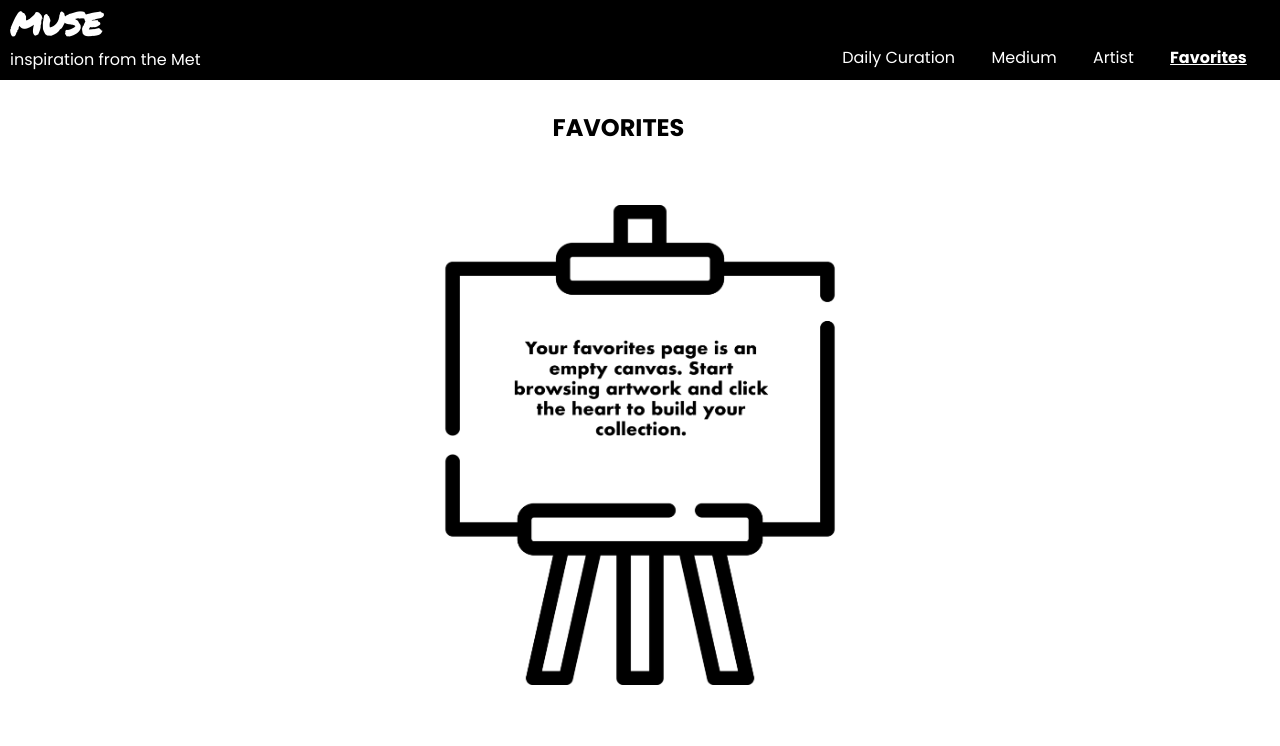
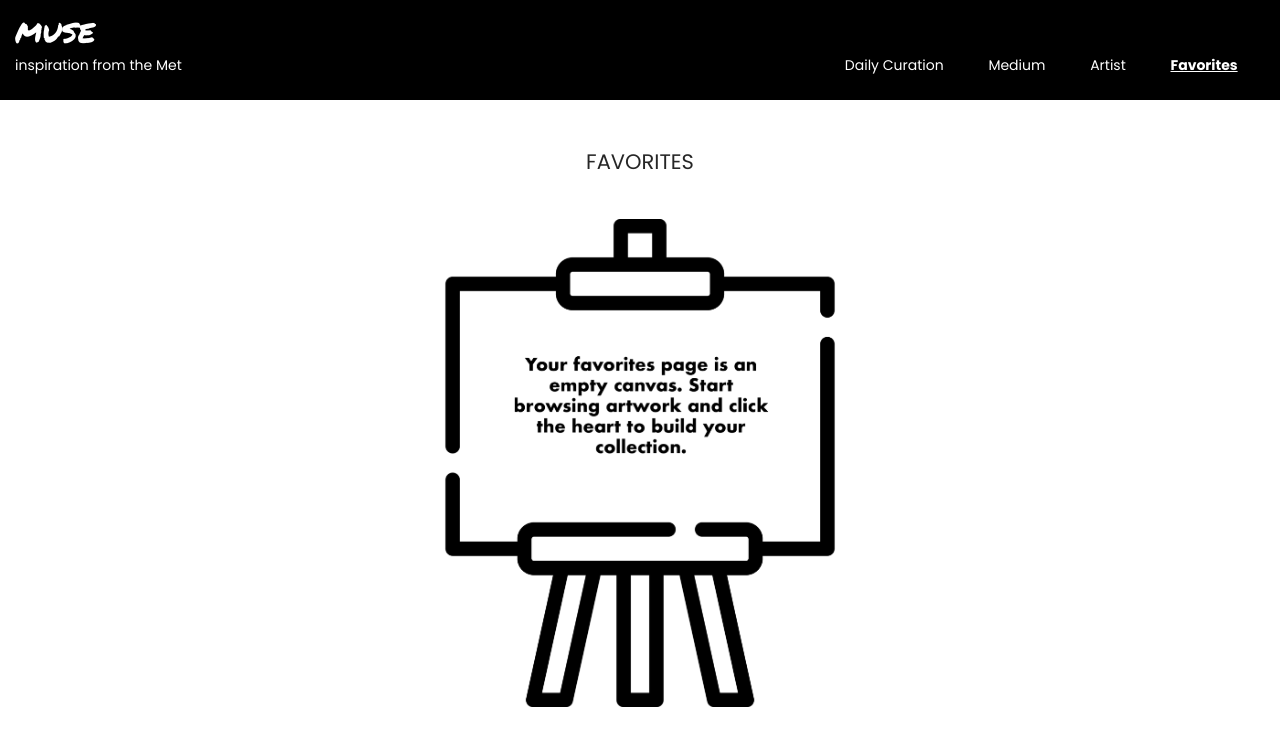
Before and after one commit to allyjarjour/muse, a React (Create React App) app: page /favorites in a window 1280 px wide. Shown: the top 746 px of the page. Built offline with nearby package versions, Linux system fonts and the light colour scheme.

Commit message:
Add hamburger menu, make UI updates and add TS

```diff
--- a/src/App/App.css
+++ b/src/App/App.css
@@ -4,3 +4,24 @@
   padding: 0;
   font-family: 'Poppins', sans-serif;
 }
+
+.App {
+  height: 100vh;
+  overflow: auto;
+  display: grid;
+  grid-template-columns: 100%;
+  grid-template-rows: 100px auto;
+  row-gap: 15px;
+  grid-template-areas:
+    'header'
+    'main';
+}
+
+.App > header {
+  grid-area: header;
+}
+
+.App > main {
+  grid-area: main;
+  overflow: auto;
+}
--- a/src/App/App.js
+++ b/src/App/App.js
@@ -1,5 +1,6 @@
 import React from 'react';
 import './App.css';
+import 'antd/dist/antd.css';
 import { NavBar } from '../NavBar/NavBar'
 import { FavoritesPage } from '../FavoritesPage/FavoritesPage'
 import { Switch, Route } from "react-router-dom";
@@ -12,13 +13,13 @@ import { OtherWorkByArtist } from '../OtherWorkByArtist/OtherWorkByArtist'
 import { useStore } from "../store";
 
 
-
 function App() {
   const { state } = useStore();
 
   return (
     <div className="App">
       <NavBar />
+      <main>
         <Switch>
           <Route path="/expanded-view/:artwork">
             <ExpandedView artwork={state.currentArtwork} />
@@ -46,6 +47,7 @@ function App() {
             <DailyCuration page="daily-curation" />
           </Route>
         </Switch>
+      </main>
     </div>
   );
 }
--- a/src/DailyCuration/DailyCuration.css
+++ b/src/DailyCuration/DailyCuration.css
@@ -4,8 +4,6 @@
   width: 100%;
   flex-wrap: wrap;
   justify-content: space-around;
-  overflow: scroll;
-  height: 80vh;
 }
 
 .results-message {
--- a/src/DailyCuration/DailyCuration.js
+++ b/src/DailyCuration/DailyCuration.js
@@ -33,8 +33,8 @@ export const DailyCuration = ({ page }) => {
       let data = await getDailyCollectionIds(topic);
       if (data.objectIDs) data.objectIDs = await data.objectIDs.splice(0, 50);
       dataObjects = await getDailyCollection(data.objectIDs);
-      await updateCollection(dataObjects);
-      await setIsLoading(false)
+      updateCollection(dataObjects);
+      setIsLoading(false)
     }
     if (page === "culture-or-artist") {
       let artworkIds = await fetchByArtistOrCulture(state.cultureOrArtistQuery.search);
--- a/src/ExpandedView/ExpandedView.css
+++ b/src/ExpandedView/ExpandedView.css
@@ -10,7 +10,7 @@
 }
 
 .ExpandedView {
-  margin-top: 50px;
+  margin-top: 150px;
   display: flex;
   flex-direction: column;
 }
--- a/src/FavoritesPage/FavoritesPage.css
+++ b/src/FavoritesPage/FavoritesPage.css
@@ -1,17 +1,15 @@
 .FavoritesPage h1 {
   text-transform: uppercase;
-  margin: 30px auto;
-  width: 175px;
+  margin-top: 30px;
+  text-align: center;
 }
 
 .blank-canvas {
   width: 100%;
-  height: 400px;
 }
 
 @media all and (min-width: 600px) {
   .blank-canvas {
     width: 40%;
-    height: 480px;
   }
 }
--- a/src/FavoritesPage/FavoritesPage.js
+++ b/src/FavoritesPage/FavoritesPage.js
@@ -1,8 +1,7 @@
 import React from 'react'
 import './FavoritesPage.css'
 import { useStore } from "../store";
-import { ArtWorkPreview } from "../ArtWorkPreview/ArtWorkPreview";
-import emptyCanvas from "./empty-canvas.png";
+import { ArtWorkPreview } from "../ArtWorkPreview/ArtWorkPreview.js";
 
 export const FavoritesPage = () => {
   const { state } = useStore();
--- a/src/NavBar/NavBar.css
+++ b/src/NavBar/NavBar.css
@@ -4,24 +4,31 @@ header h1 {
   color: white;
   width: 20%;
   display: inline-block;
-  padding-top: 20px;
+  padding-top: 0px;
+  margin-bottom: 0px;
 }
 
 header {
-  padding: 0px 10px 10px 10px;
+  padding: 0px 15px;
   background-color: black;
-  height: 13vh;
   display: flex;
   width: 100%;
   justify-content: space-between;
-  min-height: 120px;
 }
 
 header a {
   text-decoration: none;
 }
 
+.hamburger-menu {
+  color: white;
+  font-size: 30px;
+  cursor: pointer;
+  align-self: center;
+}
+
 .title-container {
+  margin-top: 10px;
   display: flex;
   flex-direction: column;
 }
@@ -44,24 +51,35 @@ header a {
   font-weight: bold;
 }
 
+.nav-btn-container.desktop {
+  display: none;
+}
+
+.ant-dropdown-link {
+  color: white;
+}
+
+.dropdown-hamburger-menu .mobile a {
+  color: black;
+}
+
 @media all and (min-width: 600px) {
   .nav-btn-container {
     justify-content: space-around;
     flex-direction: row;
     min-width: 400px;
-    margin-top: 45px;
+    align-self: flex-end;
+    margin-bottom: 10px;
   }
   header p {
     margin-right: 10px;
   }
 
-  header {
-    height: 10vh;
-    min-height: 80px;
+  .hamburger-menu {
+    display: none;
   }
 
-  header h1 {
-    padding-top: 0px;
+  .nav-btn-container.desktop {
+    display: inherit;
   }
-
 }
--- a/src/NavBar/NavBar.js
+++ b/src/NavBar/NavBar.js
@@ -2,9 +2,51 @@ import React from 'react'
 import './NavBar.css'
 import { NavLink, Link } from "react-router-dom"
 import { useStore } from "../store";
+import { Menu, Dropdown } from "antd";
+
+import { MenuOutlined } from "@ant-design/icons";
 
 export const NavBar = () => {
   const { dispatch } = useStore();
+
+  const getNavigationContainer = (containerClass) => (
+    <div className={containerClass}>
+      <NavLink exact to="/" activeClassName="active-page">
+        <p>Daily Curation</p>
+      </NavLink>
+      <NavLink
+        to="/medium"
+        activeClassName="active-page"
+        onClick={() =>
+          dispatch({
+            type: "updateCultureOrArtistQuery",
+            cultureOrArtistQuery: "",
+          })
+        }
+      >
+        <p>Medium</p>
+      </NavLink>
+      <NavLink
+        to="/culture_or_artist"
+        activeClassName="active-page"
+        onClick={() => dispatch({ type: "updateMediumQuery", mediumQuery: "" })}
+      >
+        <p>Artist</p>
+      </NavLink>
+      <NavLink to="/favorites" activeClassName="active-page">
+        <p>Favorites</p>
+      </NavLink>
+    </div>
+  );
+
+  const menu = (
+    <Menu className="dropdown-hamburger-menu">
+      <Menu.Item>
+        {getNavigationContainer("mobile")}
+      </Menu.Item>
+    </Menu>
+  );
+
   return (
     <header>
       <Link to="/">
@@ -13,33 +55,10 @@ export const NavBar = () => {
           <p className="subtitle">inspiration from the Met</p>
         </div>
       </Link>
-      <div className="nav-btn-container">
-        <NavLink exact to="/" activeClassName="active-page">
-          <p>Daily Curation</p>
-        </NavLink>
-        <NavLink
-          to="/medium"
-          activeClassName="active-page"
-          onClick={() => dispatch({
-            type: "updateCultureOrArtistQuery",
-            cultureOrArtistQuery: "",
-          })}
-        >
-          <p>Medium</p>
-        </NavLink>
-        <NavLink
-          to="/culture_or_artist"
-          activeClassName="active-page"
-          onClick={() =>
-            dispatch({ type: "updateMediumQuery", mediumQuery: "" })
-          }
-        >
-          <p>Artist</p>
-        </NavLink>
-        <NavLink to="/favorites" activeClassName="active-page">
-          <p>Favorites</p>
-        </NavLink>
-      </div>
+      {getNavigationContainer("desktop nav-btn-container")}
+        <Dropdown overlay={menu}>
+          <MenuOutlined className="hamburger-menu" />
+        </Dropdown>
     </header>
   );
 }
--- /dev/null
+++ b/src/react-app-env.d.ts
@@ -0,0 +1 @@
+/// <reference types="react-scripts" />
```
Also changed, not shown: package.json (+11 -3 lines), tsconfig.json (added, +27 -0 lines), public/hamburger-menu.png (added), 1 other file (tests, documents, lock files or other folders). Lines whose indentation alone changed are shown as unchanged.
